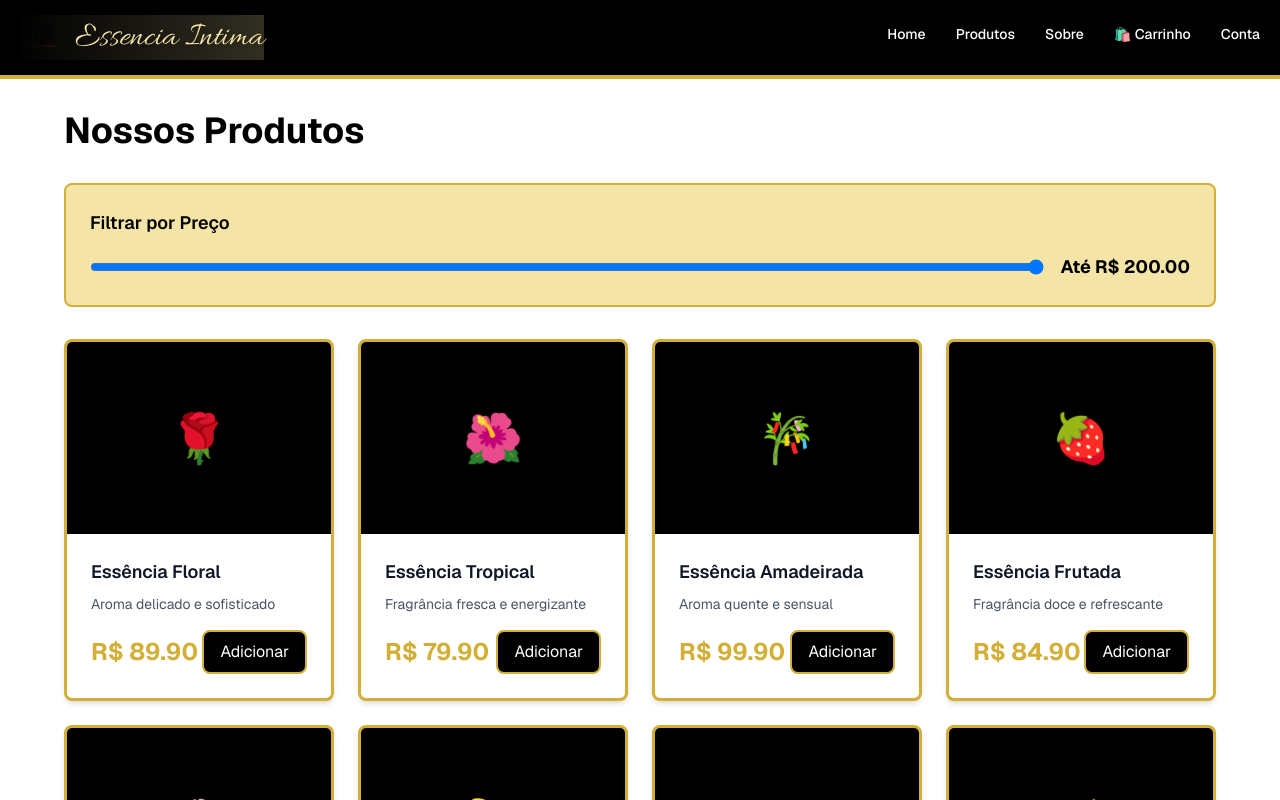
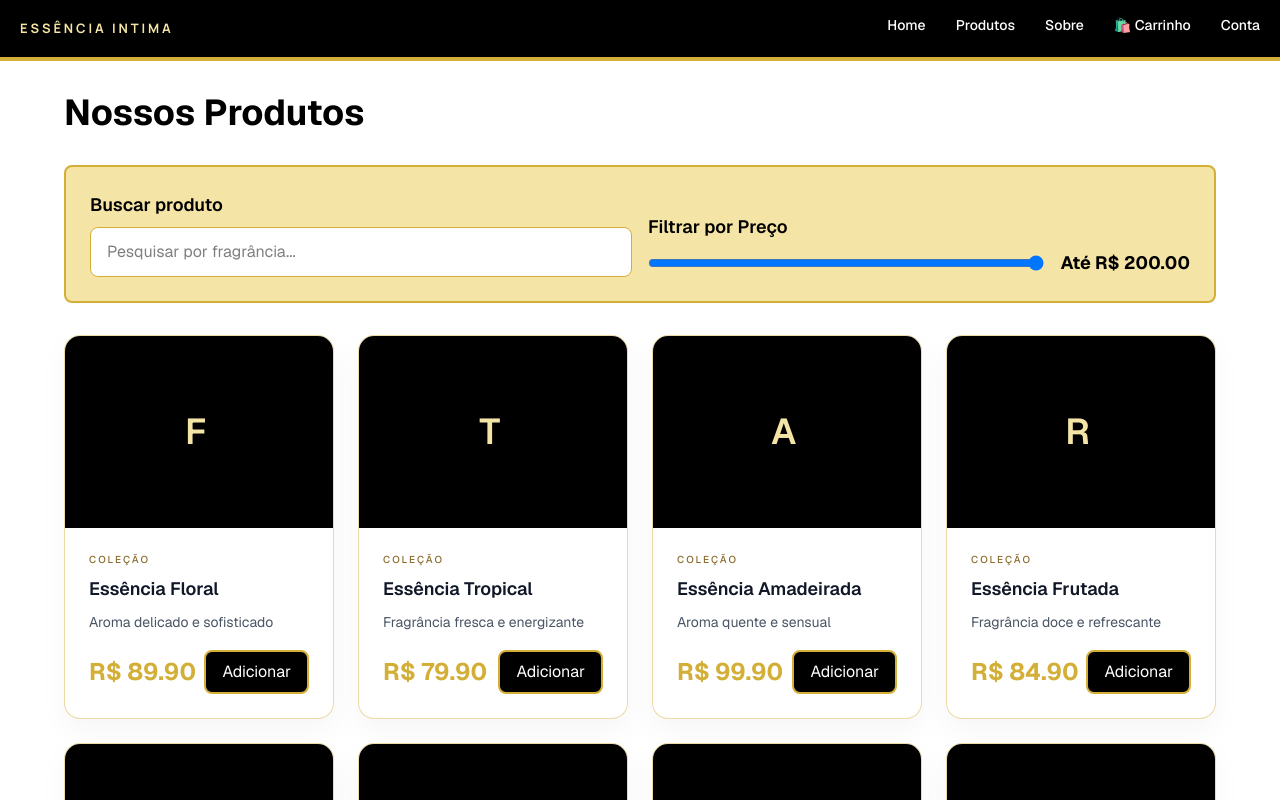
Before and after one commit to HoTnIcE10/Essencia-Intima-Oficial, a Next.js app: page /produtos in a window 1280 px wide. Shown: the top 800 px of the page. Built offline with nearby package versions, Linux system fonts and the light colour scheme.

Commit message:
Atualização Visual 4.0

```diff
--- a/app/globals.css
+++ b/app/globals.css
@@ -129,12 +129,12 @@ body {
 .logo-shimmer {
   background: linear-gradient(
     90deg,
-    transparent,
-    rgba(244, 228, 166, 0.4),
-    transparent
+    rgba(244, 228, 166, 0.15),
+    rgba(244, 228, 166, 0.05),
+    rgba(244, 228, 166, 0.15)
   );
-  background-size: 1000px 100%;
-  animation: shimmer 3s infinite;
+  background-size: 100% 100%;
+  animation: none;
 }
 
 /* Text gradient */
--- a/app/page.tsx
+++ b/app/page.tsx
@@ -11,28 +11,28 @@ const featuredProducts = [
     name: "Essência Floral",
     description: "Aroma delicado e sofisticado",
     price: 89.9,
-    image: "🌹",
+    image: "F",
   },
   {
     id: 2,
     name: "Essência Tropical",
     description: "Fragrância fresca e energizante",
     price: 79.9,
-    image: "🌺",
+    image: "T",
   },
   {
     id: 3,
     name: "Essência Amadeirada",
     description: "Aroma quente e sensual",
     price: 99.9,
-    image: "🎋",
+    image: "A",
   },
   {
     id: 4,
     name: "Essência Frutada",
     description: "Fragrância doce e refrescante",
     price: 84.9,
-    image: "🍓",
+    image: "R",
   },
 ];
 
@@ -62,16 +62,20 @@ const carouselItems = [
 
 export default function Home() {
   const [activeSlide, setActiveSlide] = useState(0);
+  const [searchTerm, setSearchTerm] = useState("");
 
   useEffect(() => {
     const interval = setInterval(() => {
       setActiveSlide((prev) => (prev + 1) % carouselItems.length);
-    }, 4000);
+    }, 4500);
 
     return () => clearInterval(interval);
   }, []);
 
   const currentSlide = carouselItems[activeSlide];
+  const filteredProducts = featuredProducts.filter((product) =>
+    `${product.name} ${product.description}`.toLowerCase().includes(searchTerm.toLowerCase())
+  );
 
   return (
     <div className="w-full">
@@ -101,26 +105,27 @@ export default function Home() {
         <div className="relative z-10 max-w-6xl mx-auto px-4 text-center text-white w-full">
           <div className="mx-auto max-w-3xl">
             <p
-              className="mb-2 uppercase tracking-[0.45em] text-sm"
+              className="mb-3 uppercase"
               style={{
                 color: "#f4e4a6",
                 fontFamily: "var(--font-modern)",
-                letterSpacing: "0.42em",
+                letterSpacing: "0.38em",
+                fontSize: "12px",
               }}
             >
-              Essencia Intima
+              Coleção premium
             </p>
             <h1
               className="mb-4 leading-none"
               style={{
                 color: "#ffffff",
                 fontFamily: "var(--font-script)",
-                fontSize: "clamp(4rem, 8vw, 8rem)",
+                fontSize: "clamp(4.2rem, 8vw, 8rem)",
                 lineHeight: 0.9,
                 textShadow: "2px 2px 12px rgba(0,0,0,0.45)",
               }}
             >
-              Essencia Intima
+              Essência Intima
             </h1>
             <p
               className="mb-8 text-lg md:text-2xl font-light"
@@ -136,7 +141,7 @@ export default function Home() {
             </p>
             <Link
               href="/produtos"
-              className="inline-block px-8 py-3 rounded-lg font-semibold hover:opacity-90 transition border-2 hover-lift"
+              className="inline-block px-8 py-3 rounded-full font-semibold transition border-2"
               style={{ backgroundColor: "#f4e4a6", borderColor: "#d4af37", color: "#2b0a12" }}
             >
               Explorar Produtos
@@ -146,24 +151,29 @@ export default function Home() {
       </section>
 
       {/* Carousel Section */}
-      <section className="py-16 px-4" style={{ backgroundColor: "#ffffff" }}>
+      <section className="py-20 px-4" style={{ backgroundColor: "#ffffff" }}>
         <div className="max-w-6xl mx-auto">
+          <p className="mb-3 text-center uppercase tracking-[0.28em]" style={{ color: "#8b6b2e", fontFamily: "var(--font-modern)", fontSize: "12px" }}>
+            Seleção especial
+          </p>
           <h2 className="text-4xl font-bold mb-12 text-center" style={{ color: "#000000" }}>
-            ✨ Mais Vendidos ✨
+            Mais Vendidos
           </h2>
 
           <div className="grid gap-8 lg:grid-cols-[1.4fr_0.8fr] items-center">
             <div
-              className="relative overflow-hidden rounded-[28px] border-4 border-[#d4af37] shadow-[0_25px_60px_rgba(0,0,0,0.12)]"
-              style={{ minHeight: "420px" }}
+              key={currentSlide.title}
+              className="relative overflow-hidden rounded-[28px] border-4 border-[#d4af37] shadow-[0_25px_60px_rgba(0,0,0,0.12)] transition-all duration-700 ease-in-out"
+              style={{ minHeight: "420px", opacity: 1, transform: "scale(1)" }}
             >
               <img
                 src={currentSlide.image}
                 alt={currentSlide.title}
-                className="h-[420px] w-full object-cover transition-all duration-700"
+                className="h-[420px] w-full object-cover transition-all duration-700 ease-in-out"
+                style={{ transform: "scale(1.02)" }}
               />
               <div
-                className="absolute inset-0"
+                className="absolute inset-0 transition-all duration-700 ease-in-out"
                 style={{
                   background: `linear-gradient(90deg, ${currentSlide.color} 0%, rgba(0,0,0,0.12) 35%, rgba(0,0,0,0.15) 100%)`,
                 }}
@@ -199,10 +209,11 @@ export default function Home() {
                   key={item.title}
                   type="button"
                   onClick={() => setActiveSlide(index)}
-                  className="w-full rounded-2xl border p-4 text-left transition-all duration-300 hover:translate-x-1"
+                  className="w-full rounded-2xl border p-4 text-left transition-all duration-300 ease-in-out"
                   style={{
                     backgroundColor: activeSlide === index ? "#f7f0d4" : "#ffffff",
                     borderColor: activeSlide === index ? "#d4af37" : "#e7e7e7",
+                    transform: activeSlide === index ? "translateX(0)" : "translateX(0)",
                   }}
                 >
                   <div className="flex items-center gap-4">
@@ -228,44 +239,58 @@ export default function Home() {
       </section>
 
       {/* Featured Products */}
-      <section className="py-16 px-4" style={{ backgroundColor: "#ffffff" }}>
+      <section className="py-20 px-4" style={{ backgroundColor: "#ffffff" }}>
         <div className="max-w-6xl mx-auto">
-          <h2 className="text-4xl font-bold mb-12 text-center" style={{ color: "#000000" }}>
-            ✨ Produtos em Destaque ✨
-          </h2>
-          <div className="grid grid-cols-1 md:grid-cols-2 lg:grid-cols-4 gap-6">
-            {featuredProducts.map((product) => (
-              <ProductCard key={product.id} product={product} />
-            ))}
+          <div className="mb-8 flex flex-col md:flex-row md:items-center md:justify-between gap-4">
+            <div>
+              <p className="mb-2 uppercase tracking-[0.22em]" style={{ color: "#8b6b2e", fontFamily: "var(--font-modern)", fontSize: "12px" }}>
+                Curadoria
+              </p>
+              <h2 className="text-4xl font-bold" style={{ color: "#000000" }}>
+                Produtos em Destaque
+              </h2>
+            </div>
+            <div className="w-full md:max-w-md">
+              <input
+                type="text"
+                value={searchTerm}
+                onChange={(event) => setSearchTerm(event.target.value)}
+                placeholder="Buscar por fragrância ou nome..."
+                className="w-full rounded-full border px-4 py-3 text-sm outline-none"
+                style={{ borderColor: "#d4af37", backgroundColor: "#ffffff", color: "#000000" }}
+              />
+            </div>
           </div>
+
+          {filteredProducts.length > 0 ? (
+            <div className="grid grid-cols-1 md:grid-cols-2 lg:grid-cols-4 gap-6">
+              {filteredProducts.map((product) => (
+                <ProductCard key={product.id} product={product} />
+              ))}
+            </div>
+          ) : (
+            <div className="rounded-2xl border border-dashed p-12 text-center" style={{ borderColor: "#d4af37", backgroundColor: "#f9f4e8" }}>
+              <p className="text-lg" style={{ color: "#000000" }}>
+                Nenhum resultado encontrado para sua busca.
+              </p>
+            </div>
+          )}
         </div>
       </section>
 
       {/* About Section */}
-      <section className="py-16 px-4" style={{ backgroundColor: "#ffffff" }}>
+      <section className="py-20 px-4" style={{ backgroundColor: "#ffffff" }}>
         <div className="max-w-6xl mx-auto">
+          <p className="mb-3 text-center uppercase tracking-[0.28em]" style={{ color: "#8b6b2e", fontFamily: "var(--font-modern)", fontSize: "12px" }}>
+            Diferenciais
+          </p>
           <h2 className="text-4xl font-bold mb-8 text-center animate-fade-in-up" style={{ color: "#000000" }}>
             Por que escolher Essência Intima?
           </h2>
           <div className="grid grid-cols-1 md:grid-cols-3 gap-8">
-            <FeatureCard
-              index={0}
-              icon="✨"
-              title="Qualidade Premium"
-              description="Aromas selecionados com os melhores ingredientes"
-            />
-            <FeatureCard
-              index={1}
-              icon="🔒"
-              title="Discrição Garantida"
-              description="Embalagens discretas para sua privacidade"
-            />
-            <FeatureCard
-              index={2}
-              icon="🚚"
-              title="Entrega Rápida"
-              description="Frete rápido e seguro para todo Brasil"
-            />
+            <FeatureCard index={0} title="Qualidade Premium" description="Aromas selecionados com os melhores ingredientes" />
+            <FeatureCard index={1} title="Discrição Garantida" description="Embalagens discretas para sua privacidade" />
+            <FeatureCard index={2} title="Entrega Rápida" description="Frete rápido e seguro para todo Brasil" />
           </div>
         </div>
       </section>
--- a/app/produtos/page.tsx
+++ b/app/produtos/page.tsx
@@ -9,63 +9,71 @@ const allProducts = [
     name: "Essência Floral",
     description: "Aroma delicado e sofisticado",
     price: 89.90,
-    image: "🌹",
+    image: "F",
   },
   {
     id: 2,
     name: "Essência Tropical",
     description: "Fragrância fresca e energizante",
     price: 79.90,
-    image: "🌺",
+    image: "T",
   },
   {
     id: 3,
     name: "Essência Amadeirada",
     description: "Aroma quente e sensual",
     price: 99.90,
-    image: "🎋",
+    image: "A",
   },
   {
     id: 4,
     name: "Essência Frutada",
     description: "Fragrância doce e refrescante",
     price: 84.90,
-    image: "🍓",
+    image: "R",
   },
   {
     id: 5,
     name: "Essência Floral Intenso",
     description: "Aroma floral mais pronunciado",
     price: 94.90,
-    image: "🌸",
+    image: "FI",
   },
   {
     id: 6,
     name: "Essência Almíscara",
     description: "Aroma quente e envolvente",
     price: 109.90,
-    image: "💫",
+    image: "AL",
   },
   {
     id: 7,
     name: "Essência Cítrica",
     description: "Fragrância cítrica e revigorante",
     price: 74.90,
-    image: "🍋",
+    image: "C",
   },
   {
     id: 8,
     name: "Essência Oriental",
     description: "Aroma exótico e misterioso",
     price: 119.90,
-    image: "🌙",
+    image: "O",
   },
 ];
 
 export default function Produtos() {
   const [priceFilter, setPriceFilter] = useState<number>(200);
+  const [searchTerm, setSearchTerm] = useState("");
 
-  const filteredProducts = allProducts.filter((p) => p.price <= priceFilter);
+  const filteredProducts = allProducts.filter((product) => {
+    const matchesPrice = product.price <= priceFilter;
+    const matchesSearch = `${product.name} ${product.description}`
+      .toLowerCase()
+      .includes(searchTerm.toLowerCase());
+
+    return matchesPrice && matchesSearch;
+  });
 
   return (
     <div className="w-full px-4 py-8" style={{ backgroundColor: "#ffffff", minHeight: "100vh" }}>
@@ -74,9 +82,23 @@ export default function Produtos() {
           Nossos Produtos
         </h1>
 
-        {/* Filter */}
         <div className="mb-8 p-6 rounded-lg" style={{ backgroundColor: "#f4e4a6", border: "2px solid #d4af37" }}>
-          <label className="block text-lg font-semibold mb-4" style={{ color: "#000000" }}>Filtrar por Preço</label>
+          <div className="flex flex-col md:flex-row gap-4 md:items-end">
+            <div className="flex-1">
+              <label className="block text-lg font-semibold mb-2" style={{ color: "#000000" }}>
+                Buscar produto
+              </label>
+              <input
+                type="text"
+                value={searchTerm}
+                onChange={(event) => setSearchTerm(event.target.value)}
+                placeholder="Pesquisar por fragrância..."
+                className="w-full rounded-lg border px-4 py-3 outline-none"
+                style={{ borderColor: "#d4af37", backgroundColor: "#ffffff", color: "#000000" }}
+              />
+            </div>
+            <div className="flex-1">
+              <label className="block text-lg font-semibold mb-2" style={{ color: "#000000" }}>Filtrar por Preço</label>
               <div className="flex items-center gap-4">
                 <input
                   type="range"
@@ -91,8 +113,9 @@ export default function Produtos() {
                 </span>
               </div>
             </div>
+          </div>
+        </div>
 
-        {/* Products Grid */}
         <div className="grid grid-cols-1 md:grid-cols-2 lg:grid-cols-4 gap-6">
           {filteredProducts.length > 0 ? (
             filteredProducts.map((product) => (
--- a/src/components/Layout.tsx
+++ b/src/components/Layout.tsx
@@ -6,9 +6,8 @@ export function Header() {
   return (
     <header style={{backgroundColor: '#000000', color: 'white', padding: '15px 20px', borderBottom: '4px solid #d4af37', boxShadow: '0 4px 20px rgba(0, 0, 0, 0.3)'}}>
       <div style={{maxWidth: '1280px', margin: '0 auto', display: 'flex', alignItems: 'center', justifyContent: 'space-between'}}>
-        <Link href="/" className="logo-shimmer" style={{display: 'flex', alignItems: 'center', gap: '10px', textDecoration: 'none'}}>
-          <img src="/logos/3-removebg-preview.png" alt="Essencia Intima" style={{height: '45px', width: 'auto'}} />
-          <span style={{fontFamily: 'var(--font-script)', fontSize: '34px', lineHeight: 1, fontWeight: '400', color: '#f4e4a6', textShadow: '0 2px 4px rgba(0, 0, 0, 0.3)'}}>Essencia Intima</span>
+        <Link href="/" style={{display: 'flex', alignItems: 'center', gap: '10px', textDecoration: 'none'}}>
+          <span style={{fontFamily: 'var(--font-modern)', fontSize: '13px', fontWeight: '700', letterSpacing: '0.22em', textTransform: 'uppercase', color: '#f4e4a6', textShadow: '0 2px 4px rgba(0, 0, 0, 0.3)'}}>Essência Intima</span>
         </Link>
         <nav style={{display: 'flex', gap: '30px', alignItems: 'center'}}>
           <NavLink href="/">Home</NavLink>
--- a/src/components/ProductCard.tsx
+++ b/src/components/ProductCard.tsx
@@ -28,18 +28,27 @@ export function ProductCard({ product }: any) {
   }
 
   return (
-    <div className="bg-white rounded-lg shadow-md overflow-hidden transition-all hover-lift animate-fade-in-up" style={{ border: "3px solid #d4af37" }}>
+    <div
+      className="bg-white rounded-2xl overflow-hidden transition-all animate-fade-in-up"
+      style={{
+        border: "1px solid rgba(212, 175, 55, 0.45)",
+        boxShadow: "0 12px 30px rgba(0,0,0,0.04)",
+      }}
+    >
       <div
-        className="h-48 bg-gradient-to-br flex items-center justify-center text-5xl"
-        style={{ backgroundColor: "#000000" }}
+        className="h-48 bg-gradient-to-br flex items-center justify-center text-4xl font-semibold tracking-[0.18em]"
+        style={{ backgroundColor: "#000000", color: "#f4e4a6" }}
       >
-        {product.image || "❤️"}
+        {product.image || "A"}
       </div>
       <div className="p-6">
+        <p className="mb-2 text-[10px] font-medium uppercase tracking-[0.2em]" style={{ color: "#8b6b2e" }}>
+          Coleção
+        </p>
         <h3 className="text-lg font-semibold text-gray-900 mb-2">
           {product.name}
         </h3>
-        <p className="text-gray-600 text-sm mb-4">{product.description}</p>
+        <p className="text-gray-600 text-sm mb-4 leading-relaxed">{product.description}</p>
         <div className="flex justify-between items-center">
           <span className="text-2xl font-bold" style={{ color: "#d4af37" }}>
             R$ {product.price.toFixed(2)}
```
Also changed, not shown: src/components/FeatureCard.tsx (+17 -8 lines). Lines whose indentation alone changed are shown as unchanged.
